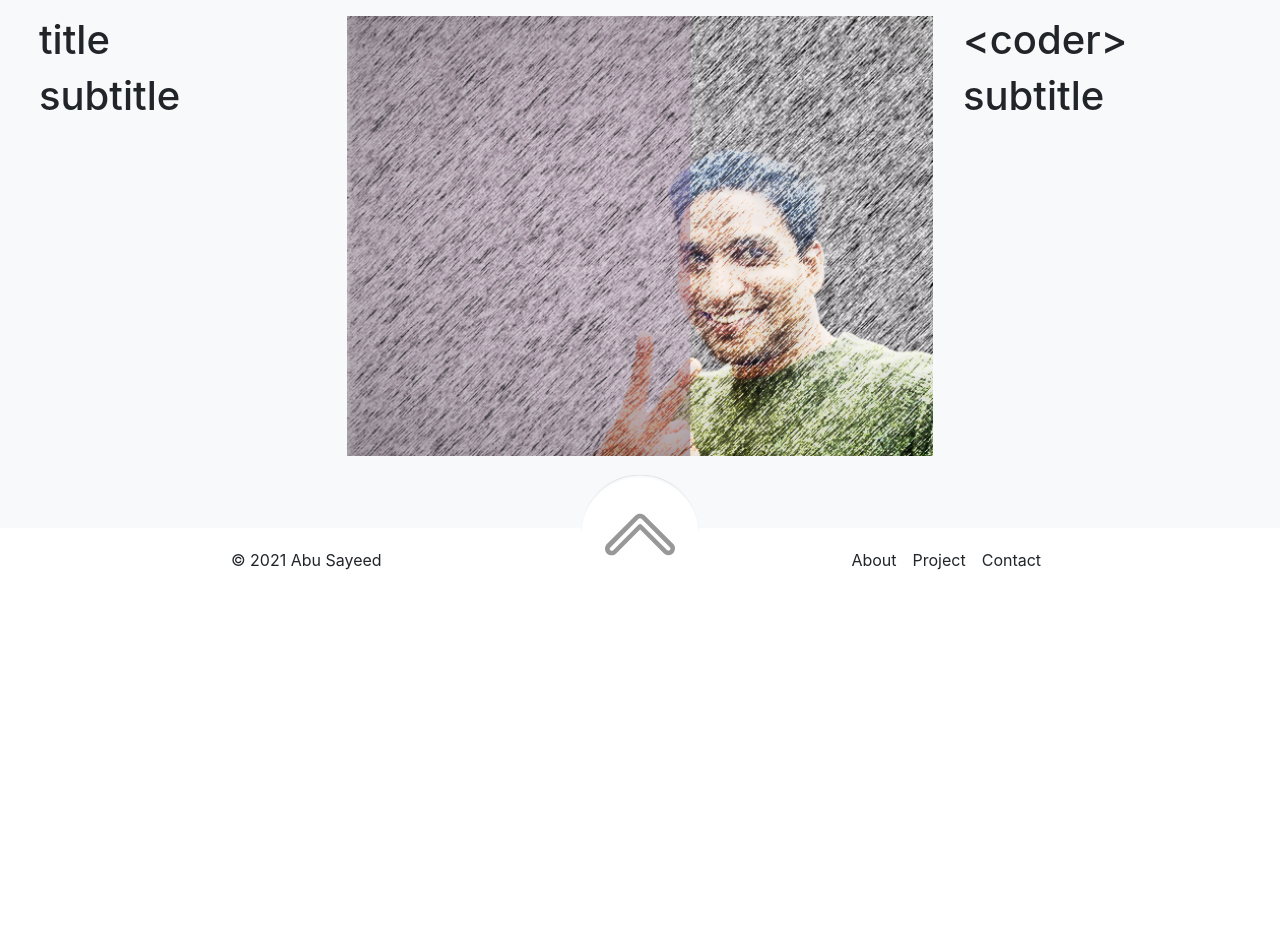
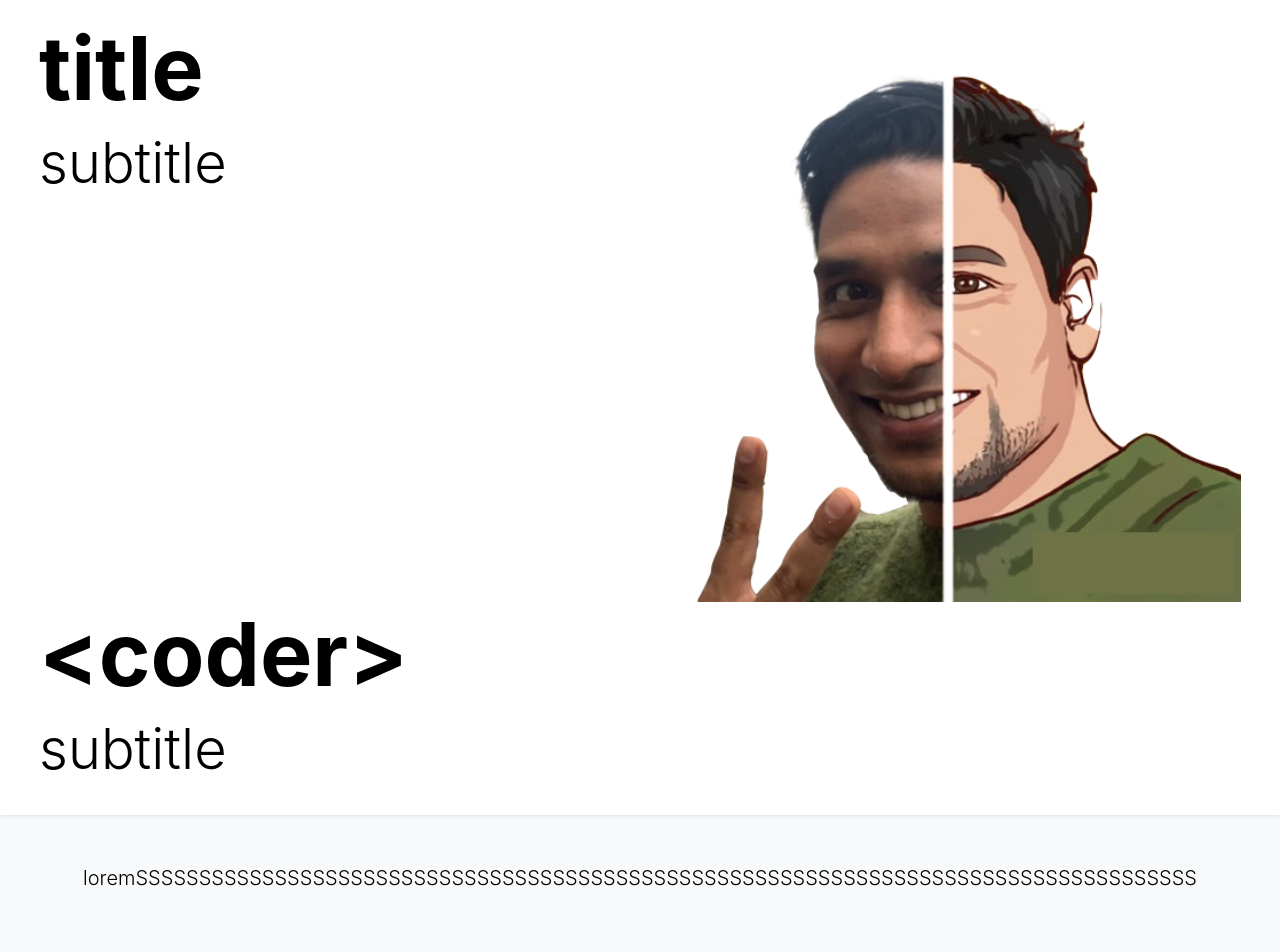
Before and after one commit to sayeed0209/portfolio, a React (Create React App) app: page / in a window 1280 px wide. Shown: the part 100-1052 px from the top of the page. Before the commit the page ends 800 px from the top, so only its background shows below. Built offline with nearby package versions, Linux system fonts and the light colour scheme.

Commit message:
home image & dark mode css

```diff
--- /dev/null
+++ b/src/components/App.css
@@ -0,0 +1,32 @@
+
+  .light{
+    background:#f8f9fa !important;
+    box-shadow:0 .125rem .25rem rgba(0,0,0,.075)!important;;
+  }
+  .light * {
+    color:black !important;
+
+  }
+  .white{
+    background:white !important;
+    box-shadow: 0 .125rem .25rem rgba(0,0,0,.075)!important;;
+  }
+  .white * {
+    color:black !important;
+  }
+  .dark .white{
+    background:rgb(43, 42, 42) !important;
+    /* -webkit-box-shadow: 5px 5px 15px 5px #e7e4e4 !important;  */
+    box-shadow: 0px 2px 10px #f3efef91 !important;
+  }
+  .dark .white * {
+    color:white !important;
+  }
+
+  .dark .light{
+    background:black !important;
+    box-shadow: 0px 2px 10px #f3efef91 !important;
+  }
+  .dark .light * {
+    color:white !important;
+  }
--- a/src/components/App.js
+++ b/src/components/App.js
@@ -5,6 +5,7 @@ import Project from '../components/project/Project'
 import Contact from '../components/contact/Contact'
 import Footer from '../components/footer/Footer'
 import Home from '../components/home/Home'
+import "./App.css";
 const App =()=>{
     const [ShowSection, setShowSection] = useState(<Home/>)
     const [isRendered,setIsRendered] = useState(false)
--- a/src/components/about/About.js
+++ b/src/components/about/About.js
@@ -24,8 +24,8 @@ const onScrollAnimation =()=>{
 window.onscroll= onScrollAnimation
 
   return (
-    <div className="bg-light">
-      <div className="shadow-sm p-5 mb-4 bg-white">
+    <div className="light">
+      <div className="shadow-sm p-5 mb-4 white">
         <div className="d-flex flex-wrap">
           <Col className="move-right">
             <h1 className="display-2 font-weight-bold about text-break">About</h1>
--- a/src/components/card/CardComponent.js
+++ b/src/components/card/CardComponent.js
@@ -1,7 +1,7 @@
 import React from 'react';
 import {Col} from 'react-bootstrap'
 const CardComponenet=({picture,title,subtitle,description})=>{
-  return(<div className="shadow-sm p-5 mb-1 bg-white">
+  return(<div className="shadow-sm p-5 mb-1 white">
   <div className="d-flex flex-wrap">
     <Col className="move-right">
       <h1 className="display-2 font-weight-bold about text-break">{title}</h1>
--- a/src/components/contact/Contact.js
+++ b/src/components/contact/Contact.js
@@ -6,6 +6,12 @@ import { ReactComponent as GithubIMG } from "../../img/github.svg";
 import { Col, Form,Button} from "react-bootstrap";
 import logo from "../../img/a.svg";
 const Contact = () => {
+  const onIconClick= (link)=>{
+      window.location.href = link
+  }
+
+
+
    const onSubmitForm = (e) => {
     e.preventDefault();
        const validRegex = /^(([^<>()[\]\\.,;:\s@"]+(\.[^<>()[\]\\.,;:\s@"]+)*)|(".+"))@((\[[0-9]{1,3}\.[0-9]{1,3}\.[0-9]{1,3}\.[0-9]{1,3}\])|(([a-zA-Z\-0-9]+\.)+[a-zA-Z]{2,}))$/;
@@ -31,21 +37,23 @@ const Contact = () => {
     "Do you speak Na’vi? It's ok if you don't, I speak English too";
   const socialIcon = [
     {
-      SVG: <LinkedinIMG fill="blue" width="100%" className="h-auto" />,
+      SVG: <LinkedinIMG fill="blue" width="100%" className="h-auto" onClick={()=>{onIconClick("https://www.linkedin.com/in/sayeed0209/")}} />,
       title: "Linkedin",
     },
     {
-      SVG: <TwitterIMG fill="skyblue" width="100%" className="h-auto " />,
+      SVG: <TwitterIMG fill="skyblue" width="100%" className="h-auto " onClick={()=>{onIconClick("https://www.linkedin.com/in/sayeed0209/")}}/>,
       title: "Twitter",
+
     },
     {
-      SVG: <GithubIMG fill="black" width="100%" className="h-auto" />,
-      title: "Twitter",
+      SVG: <GithubIMG fill="green" width="100%" className="h-auto" onClick={()=>{onIconClick("https://www.linkedin.com/in/sayeed0209/")}}/>,
+      title: "Github",
+
     },
   ];
 
   const description = (
-    <div className="d-flex flex-wrap">
+    <div className="d-flex flex-wrap white">
       {socialIcon.map((item, index) => (
         <Col
           xs={10}
@@ -73,14 +81,14 @@ const Contact = () => {
   );
   const picture = logo;
   return (
-    <div>
+    <div className="white">
       <CardComponent
         picture={picture}
         title={title}
         description={description}
         subtitle={subtitle}
       />
-      <Form className="d-flex flex-wrap bg-light p-5"  action="https://formspree.io/f/mjvjrekp"
+      <Form className="d-flex flex-wrap light p-5"  action="https://formspree.io/f/mjvjrekp"
   method="POST" onSubmit={onSubmitForm}>
         <Form.Group className="mb-3" as={Col} xs={6}  controlId="exampleForm.ControlInput1">
           <Form.Label>Name</Form.Label>
@@ -95,7 +103,7 @@ const Contact = () => {
 
           <Form.Control as="textarea" rows={3} name="message" />
         </Form.Group>
-        <Col sm={12}><Button variant="dark" className="py-2 px-5" type="submit">Send</Button></Col>
+        <Col sm={12}><Button variant="dark" className="py-2 px-5 white" type="submit">Send</Button></Col>
       </Form>
     </div>
   );
--- a/src/components/home/Home.js
+++ b/src/components/home/Home.js
@@ -1,6 +1,7 @@
 import React ,{useState}from "react";
-import codeImgMix from "../../img/homeimgmix.png";
-import codeImg from "../../img/homeimg.png";
+import codeImgMix from "../../img/newhome.png";
+import codeImg from "../../img/newhome1.png";
+import profile from "../../img/profile.png";
 
 
 
@@ -26,21 +27,27 @@ const Home = () => {
         setHideImageRight('hidden')
     }
   return (
-    <div className="d-flex flex-wrap p-4 bg-light position-relative scale-in-hor-center" onMouseOver={onMouseHover} onMouseOut={onMouseOut }>
-        <Col><h1>title</h1><h1>subtitle</h1></Col>
-        <Col xs ={6}sm={3} md={2} lg={6}><img src={codeImgMix} className="w-100 mb-5 " alt='profile'/></Col>
-        <Col><h1>{title}</h1><h1>subtitle</h1></Col>
-        <div className={`position-absolute d-flex flex-wrap bg-light ${hideImageLeft} w-100 p-4 homecard`}>
-        <Col><h1>title</h1><h1>subtitletitle</h1></Col>
-        <Col xs ={6}sm={3} md={2} lg={6} className="mx-auto"><img src={codeImg} className="w-100 " alt='profile'/></Col>
+      <React.Fragment>
+    <div className="d-flex flex-wrap p-4 white position-relative scale-in-hor-center" onMouseOver={onMouseHover} onMouseOut={onMouseOut }>
+        <Col><h1 className="display-2 font-weight-bold">title</h1><h1 className="display-4">subtitle</h1></Col>
+        <Col xs ={6}sm={3} md={2} lg={6}><img src={codeImgMix} className="w-100  " alt='profile'/></Col>
+        <Col><h1 className="display-2 font-weight-bold">{title}</h1><h1 className="display-4">subtitle</h1></Col>
+        <div className={`position-absolute d-flex flex-wrap white ${hideImageLeft} w-100 p-4 homecard`}>
+        <Col><h1 className="display-2 font-weight-bold">title</h1><h1 className="display-4">subtitletitle</h1></Col>
+        <Col xs ={6}sm={3} md={2} lg={6} className="mx-auto"><img src={profile} className="w-100 " alt='profile'/></Col>
         <Col></Col>
         </div>
-        <div className={`position-absolute d-flex flex-wrap bg-light ${hideImageRight} w-100 p-4  homecard`}>
+        <div className={`position-absolute d-flex flex-wrap white ${hideImageRight} w-100 p-4  homecard`}>
             <Col></Col>
         <Col xs ={6}sm={3} md={2} lg={6}><img src={codeImg} className="w-100" alt='profile'/></Col>
-        <Col><h1>title</h1><h1>subtitletitle</h1></Col>
+        <Col><h1 className="display-2 font-weight-bold">title</h1><h1 className="display-4">subtitletitle</h1></Col>
         </div>
+
     </div>
+    <div className="light py-5 ">
+            <p className="text-center pb-5 lead">loremSSSSSSSSSSSSSSSSSSSSSSSSSSSSSSSSSSSSSSSSSSSSSSSSSSSSSSSSSSSSSSSSSSSSSSSSSSSSSSSSSSSS</p>
+    </div>
+</React.Fragment>
   );
 };
 
--- a/src/components/nav/Nav.css
+++ b/src/components/nav/Nav.css
@@ -90,3 +90,11 @@ input:checked + .slider:before {
 input:checked + .slider:before {
   background-color: #ccc;
 }
+.mode{
+  background-color:#fff;
+  margin: 30px;
+}
+.dark .mode{
+  background-color:#000;
+  margin:0;
+}
--- a/src/components/nav/Nav.js
+++ b/src/components/nav/Nav.js
@@ -20,7 +20,11 @@ const NavComponent = ({
   const [darkMode ,setDarkMode] = useState(false)
 
   const onDarkMode=()=>{
-      setDarkMode(!darkMode)
+      setDarkMode((prevValue)=>{
+      document.body.className=!prevValue?'dark':''
+      return !prevValue
+      })
+
   }
   useEffect(() => {
     if (isRendered) {
@@ -54,14 +58,14 @@ const NavComponent = ({
             About
           </Nav.Link>
           <Nav.Link
-            href="#pricing"
+
             className={`px-4 mx-4 btn btn-outline-warning ${darkMode?'text-dark':'text-white'}`}
             onClick={onClickShowProject}
           >
             Projects
           </Nav.Link>
           <Nav.Link
-            href="#pricing"
+
             className={`px-4 btn btn-outline-warning ${darkMode?'text-dark':'text-white'}`}
             onClick={onClickShowContact}
           >
--- a/src/components/project/Project.js
+++ b/src/components/project/Project.js
@@ -13,8 +13,8 @@ const Project = () => {
   const projectList = ProjectJSON.map((project) => {
     return (
       <Col key={project.id} className=" mb-5" xs={12} sm={6} md={4}>
-        <Card className="h-100 ">
-          <Card.Img variant="top" src={project.img} height={100} />
+        <Card className="h-100 white">
+          <Card.Img variant="top" src={project.img} />
           <Card.Body className="d-flex flex-column justify-content-between">
             <Card.Title>{project.title}</Card.Title>
             <Card.Text>{project.description}</Card.Text>
@@ -27,14 +27,14 @@ const Project = () => {
     );
   });
   return (
-    <div>
+    <div className="white">
       <CardComponenet
         picture={picture}
         title={title}
         subtitle={subtitle}
         description={description}
       />
-      <div className="d-flex flex-wrap  justify-content-center bg-light p-5 shadow-sm">
+      <div className="d-flex flex-wrap  justify-content-center light p-5 shadow-sm">
         {projectList}
       </div>
     </div>
```
Also changed, not shown: src/components/about/About.css (line endings or trailing spaces), src/img/newhome.png (added), src/img/newhome1.png (added).
